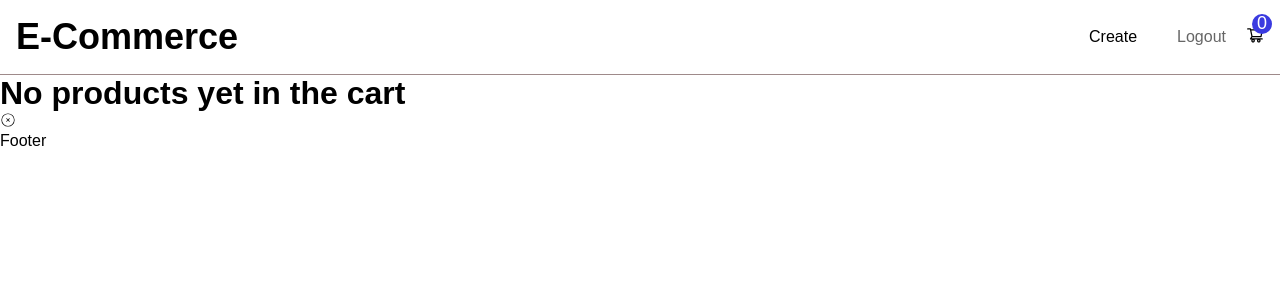
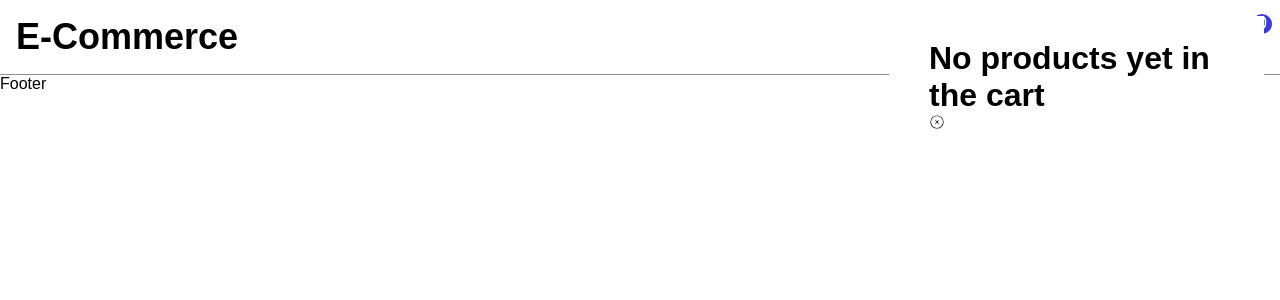
Before and after one commit to raushanapp/mern_ecommerce, a React (Create React App) app in the folder client/: page /cart in a window 1280 px wide. Shown: the top 300 px of the page. Built offline with nearby package versions, Linux system fonts and the light colour scheme.

Commit message:
css part in work on progress

```diff
--- a/client/src/Components/cart/Cart.jsx
+++ b/client/src/Components/cart/Cart.jsx
@@ -30,7 +30,7 @@ function Cart() {
             <h1 className={style.noProducts} >No products yet in the cart</h1>
           ) : (
               products?.length > 0 && products?.map((product) => (
-                <div key={product.id} className={style.cartitem}>
+                <div key={product.id} className={style.cartItem}>
                   <Link to={`/productDetails/${product.id}`} >
                     <img
                       src={`http://localhost:3001/images/${product?.mainImg}`}
@@ -38,7 +38,7 @@ function Cart() {
                     className={style.img}
                     />
                   </Link>
-                  <div className={style.priceAddTitle4}>
+                  <div className={style.priceAddTitle}>
                     <p className={style.productTitle}>{product?.title}</p>
                     <span className={style.productPrice}>
                       {product.quantity} X <span>$</span> {product?.price}
--- a/client/src/Components/cart/cart.module.css
+++ b/client/src/Components/cart/cart.module.css
@@ -0,0 +1,61 @@
+.container{
+    position: absolute;
+    top: 1rem;
+    right: 1rem;
+    -webkit-box-shadow:0px 0px 7px -5px rgba(0,0,0,0.15);
+    box-shadow: 0px 0px 7px -5px rgba(0, 0, 0, 0.15);
+    background-color: #fff;
+    z-index:3;
+}
+.wrapper{
+    max-height: 500px;
+    padding: 1.5rem 2.5rem;
+    width: 375px;
+    overflow-y: auto;
+    position: sticky;
+}
+.title{
+    text-align: center;
+    margin-bottom: 30px;
+}
+.cartItems{
+    display: flex;
+    flex-direction: column;
+    gap: 35px;
+}
+.cartItem{
+    display: flex;
+    gap: 10px;
+    margin: 0.5rem 0;
+    width: 250px;
+    position: relative;
+}
+.priceAndTitle{
+    display: flex;
+    flex-direction: column;
+    justify-content: space-between;
+}
+.productTitle{
+ text-transform: capitalize;
+ font-size: 10px;
+ color: #777;
+ margin-bottom: 5px;
+}
+.productPrice > span{
+    font-size: 15px;
+}
+.img{
+    height: 90px;
+    width: auto;
+    object-fit: cover;
+}
+.trashIcon{
+    position: absolute;
+    top: 0;
+    right: 0;
+    font-size: 20px;
+    min-width: 20px;
+    min-height: 20px;
+    cursor: pointer;
+    transition: 250ms all ease-in-out;
+}
```
